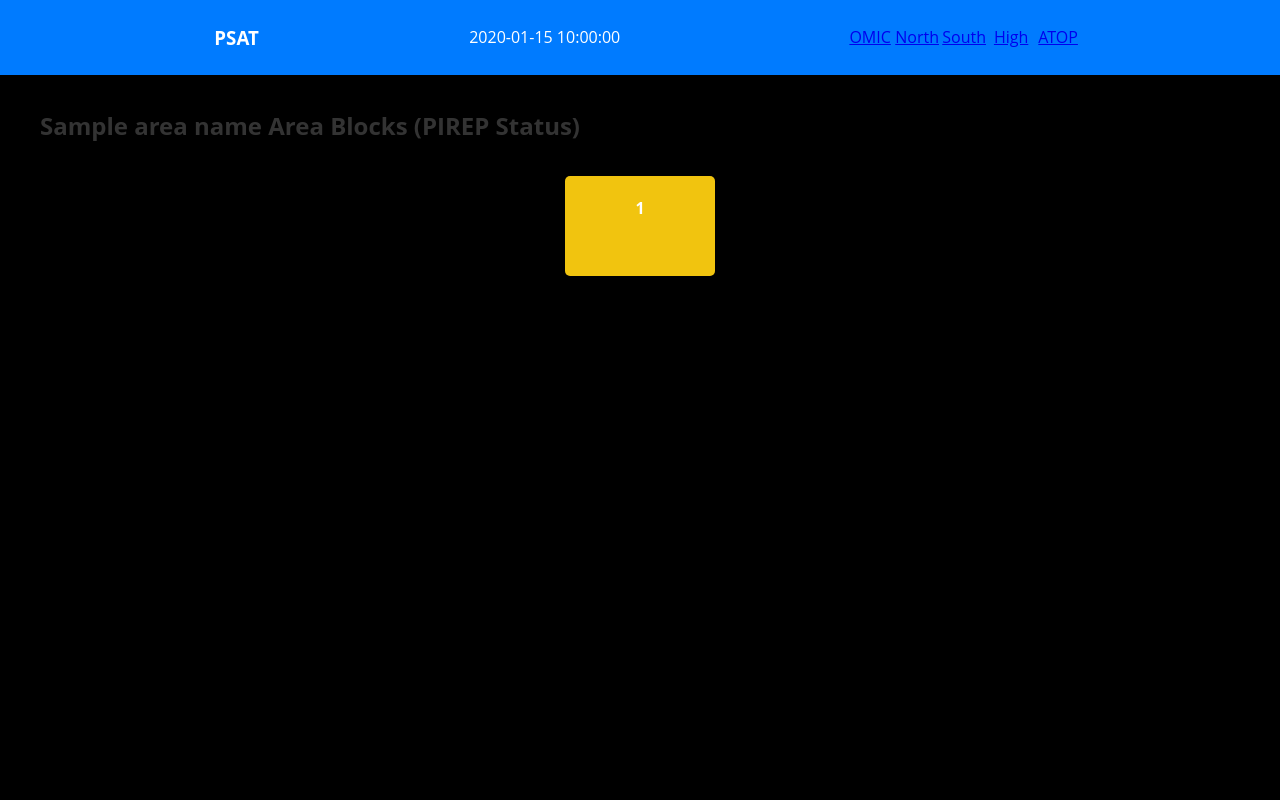
After one commit to akfamous1299/PSAT, a Flask app: template templates/area_block.html in a window 1280 px wide. The commit adds this page. Run offline with Flask 3, Linux system fonts and the light colour scheme; the template is opened without the code that fills it: most values are stand-ins (such as "Sample title", 1, 10 or a date in 2020).

Commit message:
12/22 Commit

```diff
--- a/main.py
+++ b/main.py
@@ -214,5 +214,93 @@ def area(area_name):
     return render_template('area.html', area_name=area_name, stations=area_stations, pireps=area_pireps, zulu_time=zulu_time)
 
 
+@app.route('/area-block/<area_name>')
+def area_block(area_name):
+    # Ensure area_name exists in config
+    if area_name not in ["NORTH", "SOUTH", "HIGH", "ATOP"]:
+        return "Area not found", 404
+
+    # Fetch METAR and PIREP data
+    stations = fetch_metar_data()
+    pireps = fetch_pirep_data()
+
+    # Initialize the data structure for areas
+    area_data = {}
+
+    # Define the areas to display (you can adjust as necessary)
+    areas = ["NORTH", "SOUTH", "HIGH", "ATOP"]
+
+    # Loop through each area and prepare the data
+    for area in areas:
+        # Get the priority list for the area from the config
+        area_priority = config.priority_lists.get(area, [])
+        area_stations = []
+
+        # Filter the METAR stations based on the area's airport list
+        for station in stations:
+            for airport in config.airport_data:
+                if airport['ICAO ID'] == station['station_id'] and airport['Area'] == area:
+                    area_stations.append((airport, station))
+
+        # Sort stations by priority (based on the NAS ID in the priority list)
+        area_stations.sort(key=lambda x: area_priority.index(x[0]['NAS ID']) if x[0]['NAS ID'] in area_priority else len(area_priority))
+
+        # Filter the PIREPs based on the area
+        area_pireps = [pirep for pirep in pireps if pirep['Area'] == area]
+
+        # Initialize a dictionary to store the PIREP requirement status for each station
+        station_pirep_status = {}
+
+        # Loop through each station to find the most recent PIREP and determine if a new one is required
+        for station in area_stations:
+            # Filter PIREPs for the current station
+            station_pireps = [pirep for pirep in area_pireps if pirep['Location'] == station[0]['NAS ID']]
+
+            # Sort PIREPs by time in descending order (newest first)
+            station_pireps.sort(key=lambda x: x['Time'], reverse=True)
+
+
+            # Check if there are any PIREPs for the station
+            if station_pireps:
+                # Get the most recent PIREP
+                latest_pirep = station_pireps[0]
+
+                # Calculate the time difference between now and the latest PIREP
+                now = datetime.now(pytz.utc)
+                pirep_time = datetime.strptime(latest_pirep['RPT_TIME'], "%Y-%m-%dT%H:%M:%SZ").replace(tzinfo=pytz.utc)
+                time_diff = (now - pirep_time).total_seconds() / 60  # Convert to minutes
+            else:
+                latest_pirep = None
+                time_diff = None
+
+            station_pirep_status[station[0]['NAS ID']] = {
+                'Latest PIREP': latest_pirep,
+                'Time Diff': time_diff,
+                'Status': 'Within 45 mins' if time_diff is not None and time_diff <= 45 else
+                          'Within 60 mins' if time_diff is not None and time_diff <= 60 else
+                          'Over 60 mins' if time_diff is not None else 'No PIREP Found'
+            }
+
+        # Store both METAR and PIREP data in the dictionary
+        if area == area_name:
+            area_data = {
+                'pirep_status': station_pirep_status
+            }
+            #print("Area Data:", area_data)  # <--- Add this print statement
+            #print("Station PIREP Status:", station_pirep_status)
+            break
+
+    # Get Zulu time for the display
+    now = datetime.now(pytz.utc)
+    zulu_time = now.strftime("%Y-%m-%d %H:%M Z")
+
+    # Render the area_block.html template with the area data
+    #print("Rendering Template with Area Data:", area_data)
+    return render_template('area_block.html',
+                           area_name=area_name,
+                           area_data=area_data,
+                           zulu_time=zulu_time)
+
+
 if __name__ == "__main__":
     app.run(debug=True, port=5000)
--- a/static/css/main.css
+++ b/static/css/main.css
@@ -1,15 +1,242 @@
-/*main.css*/
-@import 'globals/reset.css';
-@import 'globals/variables.css';
-@import 'globals/typography.css';
+/* Variables */
+:root {
+    --font-family: 'Open Sans', sans-serif;
+    --background-color: #000000;
+    --line-height: 1.6;
+    --header-background: #007bff;
+    --header-color: #fff;
+    --text-color: ; /* <--- this variable is currently empty */
+  }
 
-@import 'components/header.css';
-@import 'components/nav.css';
-@import 'components/container.css';
-@import 'components/tables.css';
+  /* Global Styles */
+  body, html {
+    font-family: var(--font-family);
+    line-height: var(--line-height);
+    height: 100%;
+    margin: 0;
+    background-color: var(--background-color);
+  }
 
-@import 'pages/areas.css';
-@import 'pages/home.css';
+  /* Header Styles */
+  header {
+    position: sticky;
+    top: 0;
+    height: auto;
+    background: var(--header-background);
+    color: var(--header-color);
+    padding: 0.25em;
+    display: flex;
+    justify-content: space-evenly;
+    align-items: center;
+  }
 
-@import 'styles.css'
-/* @import 'pages/other-page.css'; */
+  header.logo {
+    font-size: 1.2em;
+    font-weight: bold;
+    margin: 0;
+  }
+
+  header.zulu-time {
+    font-size: 1.2em;
+    margin: 0;
+    text-align: center;
+    flex: 1;
+  }
+
+  /* Navigation Styles */
+  .nav ul {
+    list-style: none;
+    margin: 0;
+    padding: 1em;
+    display: flex;
+    justify-content: space-evenly;
+    width: 100%;
+    position: relative;
+  }
+
+  .nav ul li {
+    flex: 1;
+    text-align: center;
+    position: relative;
+  }
+
+  .nav ul li ul.subnav {
+    display: none;
+    position: absolute;
+    top: 100%;
+    left: 0;
+    background-color: #333;
+    padding: 1em;
+    border-radius: 5px;
+    box-shadow: 0 0 10px rgba(0, 0, 0, 0.1);
+    z-index: 1;
+  }
+
+  .nav ul li:hover ul.subnav {
+    display: block;
+  }
+
+  .nav ul li ul.subnav li {
+    padding: 0.5em;
+    border-bottom: 1px solid #ccc;
+  }
+
+  .nav ul li ul.subnav li a {
+    color: #fff;
+    text-decoration: none;
+  }
+
+  .nav ul li ul.subnav li a:hover {
+    color: #ccc;
+  }
+
+  /* Container Styles */
+  .container {
+    max-width: 1200px;
+    margin: auto;
+    padding: 2em;
+  }
+
+  main.container {
+    /* No unique styles, using global.container styles */
+  }
+
+  main.container h2 {
+    color: #333;
+    margin-top: 0;
+  }
+
+  main.container p {
+    font-size: 1.1em;
+    color: #666;
+  }
+
+  /* Data Section Styles */
+  .data-section {
+    background: #fff;
+    padding: 1em;
+    margin: 1em 0;
+    box-shadow: 0 0 10px rgba(0, 0, 0, 0.1);
+    width: 100%;
+  }
+
+  .data-section h2 {
+    margin-top: 0;
+  }
+
+  /* Table Styles */
+  .metar-table,.pirep-table {
+    width: 100%;
+    border-collapse: collapse;
+  }
+
+  th, td {
+    border: 1px solid #ddd;
+    padding: 0.5em;
+    text-align: left;
+  }
+
+  th {
+    background-color: #f2f2f2;
+  }
+
+  /* Responsive Table Styles */
+  @media only screen and (max-width: 760px), (min-device-width: 768px) and (max-device-width: 1024px) {
+    table {
+      width: 100%;
+    }
+    table thead {
+      display: none;
+    }
+    table td {
+      display: block;
+      text-align: right;
+      padding-left: 50%;
+    }
+    table td:before {
+      content: attr(data-label);
+      float: left;
+      width: 50%;
+      padding-right: 10px;
+      font-weight: bold;
+      text-align: left;
+    }
+  }
+
+  /* Block Container Styles */
+  .block-container {
+    display: flex;
+    flex-wrap: wrap;
+    justify-content: center;
+  }
+
+  .block {
+    width: 150px;
+    height: 100px;
+    margin: 10px;
+    display: inline-block;
+    vertical-align: top;
+    text-align: center;
+    padding: 20px;
+    box-sizing: border-box;
+    color: white;
+    font-weight: bold;
+    font-size: 16px;
+    border-radius: 5px;
+    box-shadow: 0 0 10px rgba(0, 0, 0, 0.1);
+    position: relative;
+  }
+
+  .block.green {
+    background-color: #2ecc71;
+  }
+
+  .block.yellow {
+    background-color: #f1c40f;
+  }
+
+  .block.red {
+    background-color: #e74c3c;
+  }
+
+  .block:hover::after {
+    content: attr(title);
+    position: absolute;
+    bottom: 100%;
+    left: 50%;
+    transform: translateX(-50%);
+    background-color: #333;
+    color: #fff;
+    padding: 5px 10px;
+    border-radius: 5px;
+    font-size: 14px;
+  }
+
+  /* Grid Styles */
+  .table-grid {
+    display: grid;
+    gap: 20px;
+  }
+
+  @media (min-width: 768px) {
+   .table-grid {
+      grid-template-columns: 1fr 1fr;
+    }
+   .north {
+      grid-column: 1;
+    }
+   .south,.atop {
+      grid-column: 2;
+    }
+   .south {
+      grid-row: 1;
+    }
+  }
+
+  /* Table Wrapper Styles */
+  .table-wrapper {
+    background: #fff;
+    padding: 1em;
+    border-radius: 5px;
+    box-shadow: 0 2px 4px rgba(0, 0, 0, 0.1);
+  }
--- /dev/null
+++ b/templates/area_block.html
@@ -0,0 +1,58 @@
+<!-- area_block.html -->
+
+<!DOCTYPE html>
+<html lang="en">
+<head>
+    <meta charset="UTF-8">
+    <meta name="viewport" content="width=device-width, initial-scale=1.0">
+    <title>{{ area_name }} Area Blocks</title>
+    <link rel="stylesheet" href="{{ url_for('static', filename='css/main.css') }}">
+</head>
+<body>
+    <header>
+      <h3 class="logo">PSAT</h3>
+      <div class="zulu-time" id="time">{{ zulu_time }}</div>
+      <nav class="nav">
+        <ul>
+          <li><a href="/">OMIC</a></li>
+          <li>
+            <a href="/area/NORTH">North</a>
+            <ul class="subnav">
+              <li><a href="/area/NORTH">North Area</a></li>
+              <li><a href="/area-block/NORTH">North Blocks</a></li>
+            </ul>
+          </li>
+          <li>
+            <a href="/area/SOUTH">South</a>
+            <ul class="subnav">
+              <li><a href="/area/SOUTH">South Area</a></li>
+              <li><a href="/area-block/SOUTH">South Blocks</a></li>
+            </ul>
+          </li>
+          <li><a href="/area/HIGH">High</a></li>
+          <li><a href="/area/ATOP">ATOP</a></li>
+        </ul>
+      </nav>
+    </header>
+    <main class="container">
+      <h2>{{ area_name }} Area Blocks (PIREP Status)</h2>
+      <div class="block-container">
+        {% for nas_id, pirep_status in area_data.pirep_status.items() %}
+            {% if pirep_status['Status'] == 'Within 45 mins' %}
+                <div class="block green" title="{{ pirep_status['Status'] }}">
+                    <b>{{ nas_id }}</b>
+                {% elif pirep_status['Status'] == 'Within 60 mins' %}
+                    <div class="block yellow" title="{{ pirep_status['Status'] }}">
+                        <b>{{ nas_id }}</b>
+                    {% else %}
+                        <div class="block red" title="{{ pirep_status['Status'] }}">
+                            <b>{{ nas_id }}</b>
+                        {% endif %}
+                    </div>
+                {% endfor %}
+            </div>
+    </main>
+
+    <script src="{{ url_for('static', filename='js/script.js') }}"></script>
+</body>
+</html>
```
Also changed, not shown: static/css/components/block.css (added, +50 -0 lines), static/css/components/nav.css (+28 -0 lines), templates/area.html (+33 -6 lines), templates/index.html (+31 -4 lines), static/js/script.js (indentation only).
